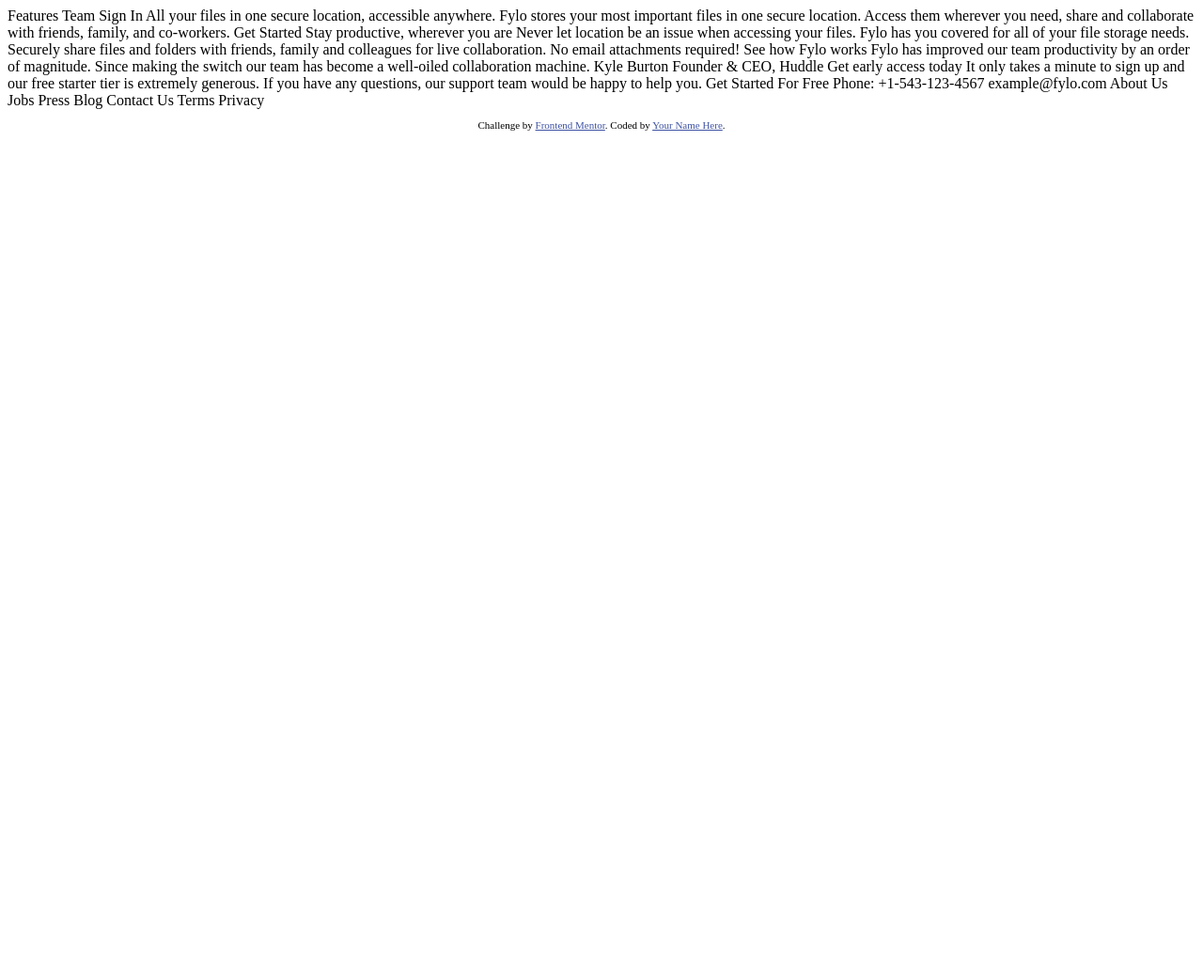
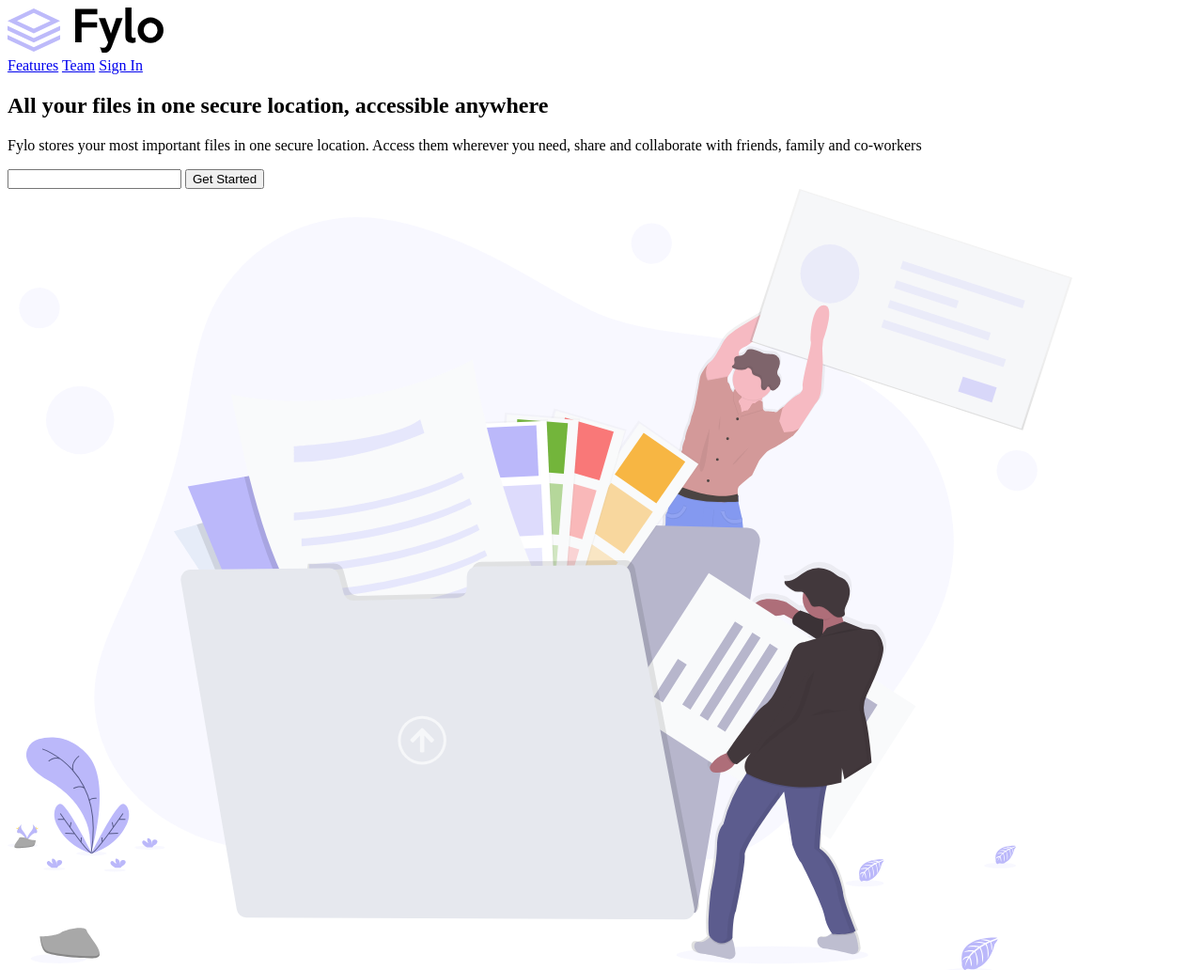
Before and after one commit to Na8aN-web/frontend-mentor, a plain HTML site: page index.html in a window 1280 px wide. Shown: the whole page at 94% size. Before the commit the page ends 800 px from the top, so only its background shows below. Drawn offline with Linux system fonts and the light colour scheme.

Commit message:
adds header section

```diff
--- a/index.html
+++ b/index.html
@@ -1,73 +1,39 @@
 <!DOCTYPE html>
 <html lang="en">
+
 <head>
-  <meta charset="UTF-8">
-  <meta name="viewport" content="width=device-width, initial-scale=1.0"> <!-- displays site properly based on user's device -->
+    <meta charset="UTF-8">
+    <meta name="viewport" content="width=device-width, initial-scale=1.0">
+    <title>Landing page</title>
+</head>
 
-  <link rel="icon" type="image/png" sizes="32x32" href="./images/favicon-32x32.png">
+<body>
+    <header>
+        <section>
+            <div><img src="./images/logo.svg" alt="logo" /></div>
+            <nav>
+                <a href="#">Features</a>
+                <a href="#">Team</a>
+                <a href="#">Sign In</a>
+            </nav>
+        </section>
 
-  <title>Frontend Mentor | Fylo landing page with two column layout</title>
+        <section>
+            <div>
+                <h1>All your files in one secure location, accessible anywhere</h1>
+                <p>Fylo stores your most important files in one secure location. Access them wherever you need, share
+                    and
+                    collaborate with friends, family and co-workers</p>
+                <div>
+                    <input type="email" />
+                    <button>Get Started</button>
+                </div>
+            </div>
+            <div>
+                <img src="./images/illustration-1.svg" alt="banner img" />
+            </div>
+        </section>
+    </header>
+</body>
 
-  <!-- Feel free to remove these styles or customise in your own stylesheet 👍 -->
-  <style>
-    .attribution { font-size: 11px; text-align: center; }
-    .attribution a { color: hsl(228, 45%, 44%); }
-  </style>
-</head>
-<body>
-
-  Features
-  Team
-  Sign In
-
-  All your files in one secure location, accessible anywhere.
-
-  Fylo stores your most important files in one secure location.
-  Access them wherever you need, share and collaborate with friends,
-  family, and co-workers.
-
-  Get Started
-
-  Stay productive, wherever you are
-
-  Never let location be an issue when accessing your files. Fylo has you
-  covered for all of your file storage needs.
-
-  Securely share files and folders with friends, family and colleagues for
-  live collaboration. No email attachments required!
-
-  See how Fylo works
-
-  Fylo has improved our team productivity by an order of magnitude. Since
-  making the switch our team has become a well-oiled collaboration machine.
-
-  Kyle Burton
-  Founder & CEO, Huddle
-
-  Get early access today
-
-  It only takes a minute to sign up and our free starter tier is extremely generous.
-  If you have any questions, our support team would be happy to help you.
-
-  Get Started For Free
-
-  Phone: +1-543-123-4567
-  example@fylo.com
-
-  About Us
-  Jobs
-  Press
-  Blog
-
-  Contact Us
-  Terms
-  Privacy
-
-  <footer>
-    <p class="attribution">
-      Challenge by <a href="https://www.frontendmentor.io?ref=challenge" target="_blank">Frontend Mentor</a>.
-      Coded by <a href="#">Your Name Here</a>.
-    </p>
-  </footer>
-</body>
 </html>
```
Also changed, not shown: content.html (added, +73 -0 lines).
